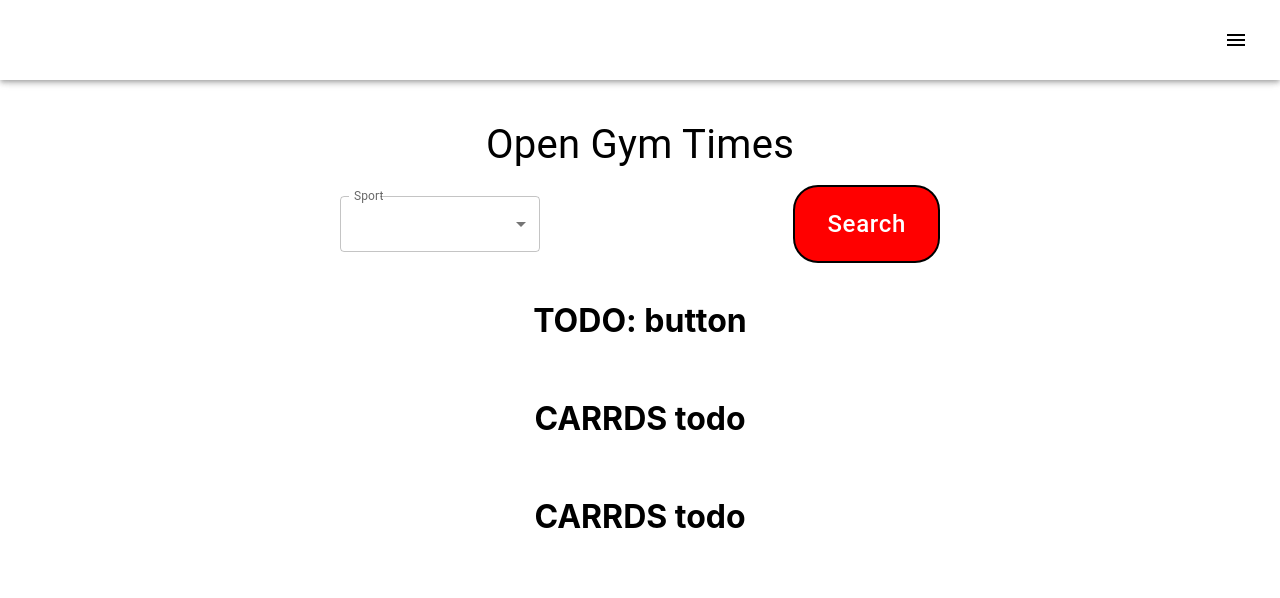
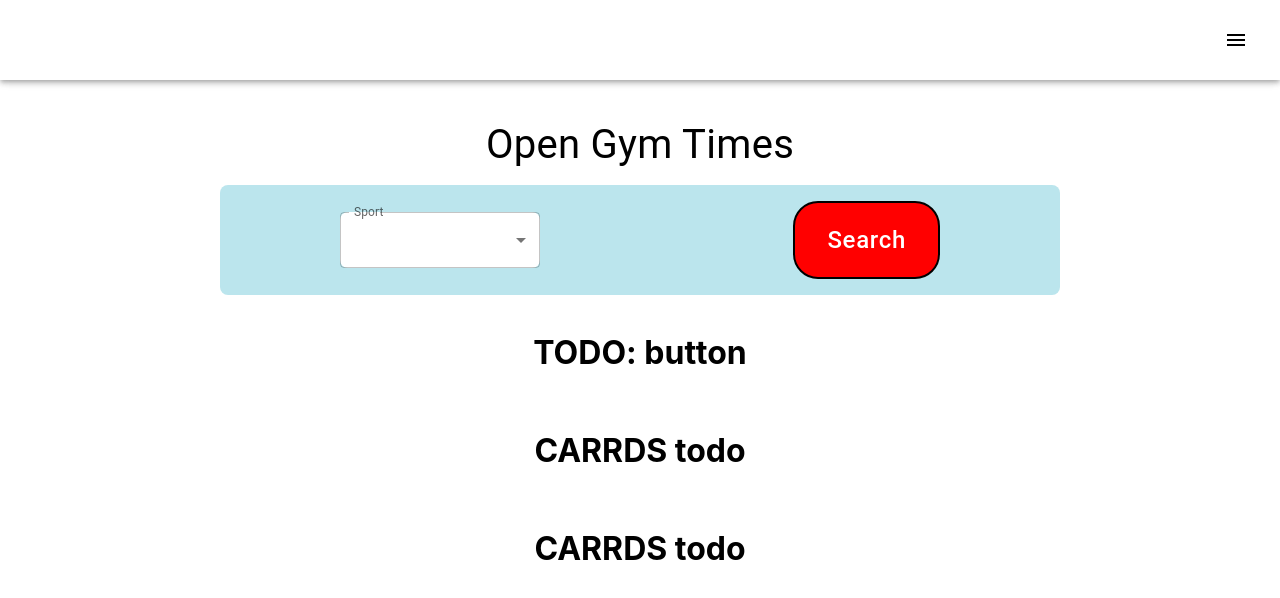
Before and after one commit to camy-code/gymViewerFrontEnd, a React (Create React App) app: page / in a window 1280 px wide. Shown: the top 598 px of the page. Built offline with nearby package versions, Linux system fonts and the light colour scheme.

Commit message:
Got things to good enough for now

```diff
--- a/src/components/Searcher.js
+++ b/src/components/Searcher.js
@@ -1,20 +1,21 @@
 import { Box } from "@mui/material";
-import {Button} from "@mui/material";
-import Grid from "@mui/material/Grid2"
-import  {FormControl, InputLabel, MenuItem, Select } from "@mui/material";
+import { Button } from "@mui/material";
+import Grid from "@mui/material/Grid2";
+import { FormControl, InputLabel, MenuItem, Select } from "@mui/material";
 
 import ButtonDesign from "../tools/ButtonDesign";
 
 const mForm = () => {
-    return <>
-    <FormControl fullWidth sx={{backgroundColor:"white", borderRadius:2}}>
+  return (
+    <>
+      <FormControl fullWidth sx={{ backgroundColor: "white", borderRadius: 2 }}>
         <InputLabel id="demo-simple-select-label">Sport</InputLabel>
         <Select
           labelId="demo-simple-select-label"
           id="demo-simple-select"
           value={0}
           label="Age"
-    onChange={()=>(console.log("change"))}
+          onChange={() => console.log("change")}
         >
           <MenuItem value={10}>Ten</MenuItem>
           <MenuItem value={20}>Twenty</MenuItem>
@@ -22,20 +23,35 @@ const mForm = () => {
         </Select>
       </FormControl>
     </>
-}
+  );
+};
 
 export function Searcher() {
-    return <>
-
-    <Grid container direction={"row"} sx={{
-        width:600,
+  return (
+    <>
+      <Box sx={{
+        backgroundColor: "#bbe5ed",
+        paddingLeft:15,
+        paddingRight:15,
+        paddingTop: 2,
+        paddingBottom: 2,
+        borderRadius: 2,
+      }}>
+        <Grid
+          container
+          direction={"row"}
+          sx={{
+            width: 600,
           }}
-    justifyContent={"space-between"} alignItems={"center"} >
-        <Box sx={{width:200}}>
-        {mForm()}
+          justifyContent={"space-between"}
+          alignItems={"center"}
+        >
+          <Box sx={{ width: 200 }}>{mForm()}</Box>
+          <Button sx={ButtonDesign.getButtonStyle("red", "red", "white")}>
+            Search
+          </Button>
+        </Grid>
       </Box>
-    <Button sx={ButtonDesign.getButtonStyle("red", "red", "white")}>Search</Button>
-    </Grid>
-
     </>
+  );
 }
--- a/src/tools/ColorPick.js
+++ b/src/tools/ColorPick.js
@@ -1,4 +1,4 @@
-const colorArr = ["#A49E8D", "#504136", "#689689"];  // This would be our color array
+const colorArr = ["#bbe5ed", "white", "white"];  // This would be our color array
     // The following are the colours I got from the color picking
     // Website: https://coolors.co/visualizer/f5e0b7-d6ba73-8bbf9f
 
```
Lines whose indentation alone changed are shown as unchanged.
